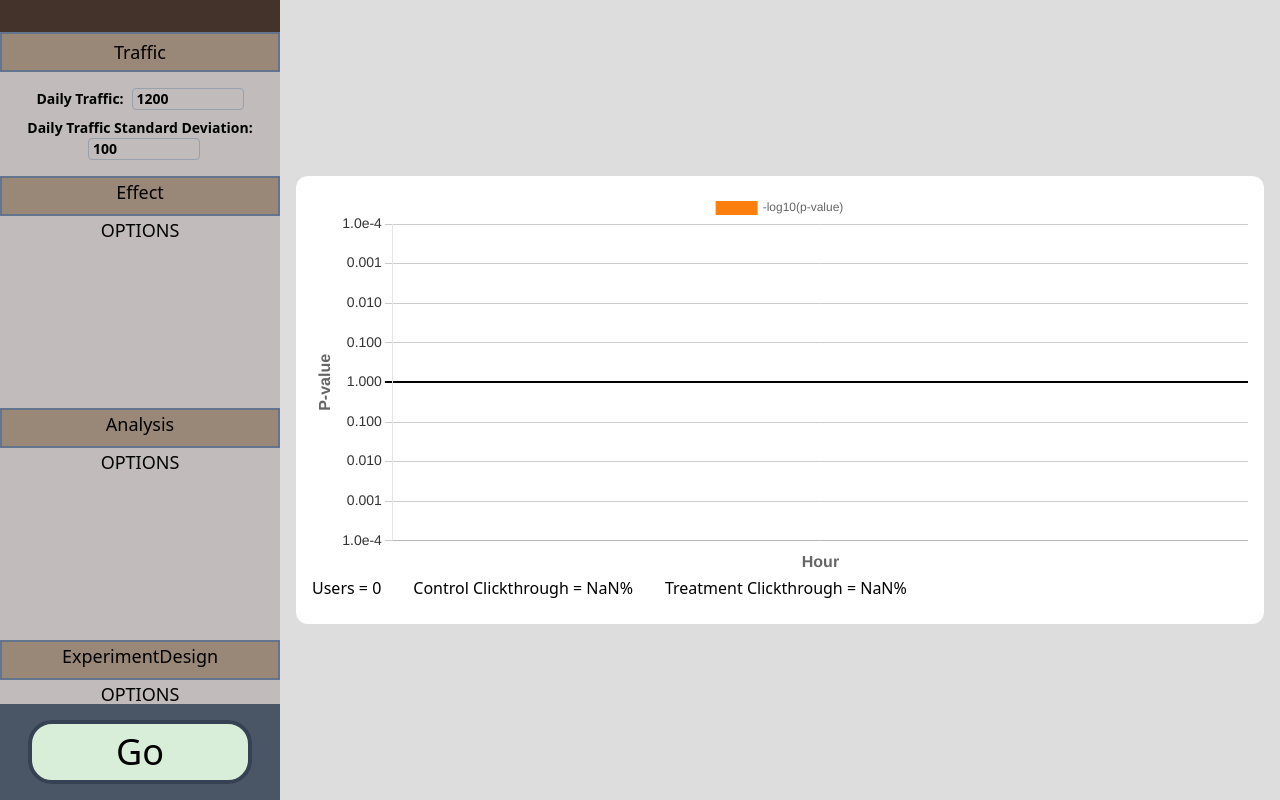
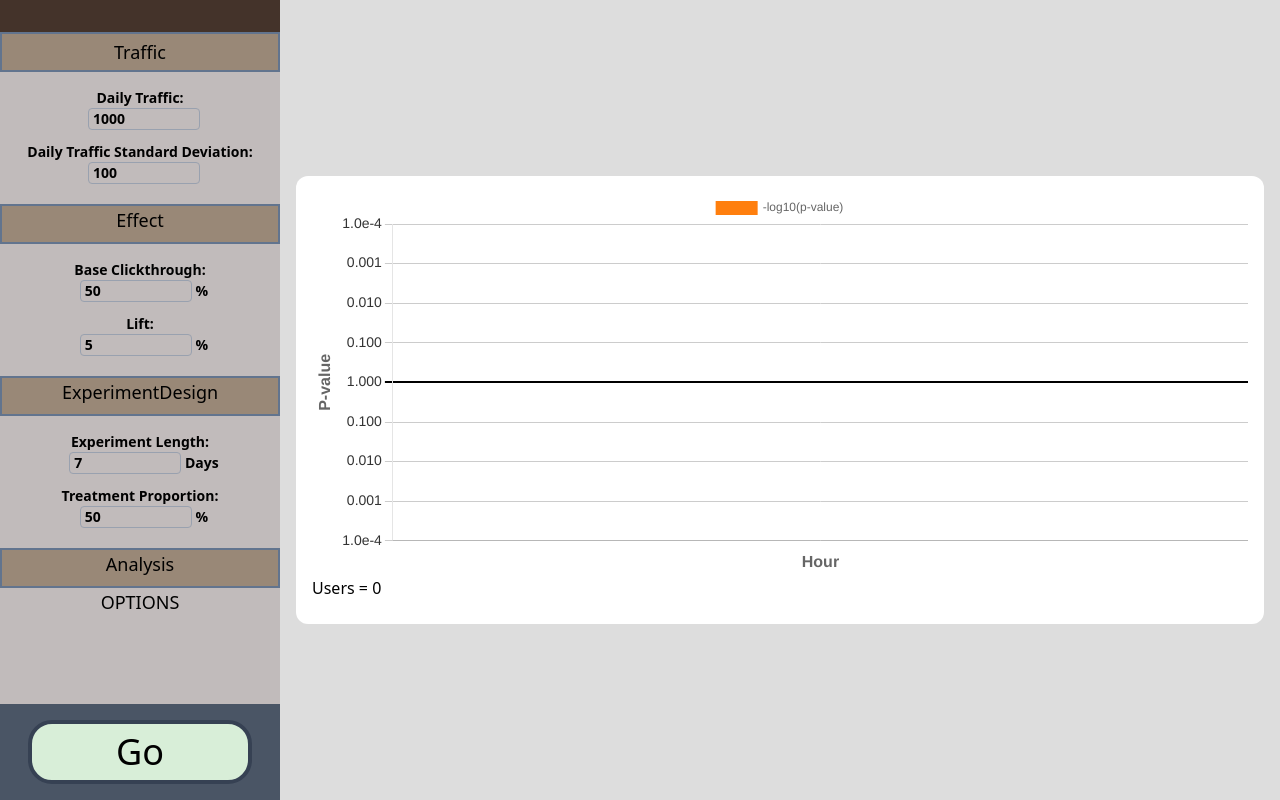
Before and after one commit to HSavich/ab-test-simulation, a React (Vite) app: page / in a window 1280 px wide. Built offline with nearby package versions, Linux system fonts and the light colour scheme.

Commit message:
Added experiment design and effect options

```diff
--- a/src/App.jsx
+++ b/src/App.jsx
@@ -4,11 +4,17 @@ import Sidebar from "./components/Sidebar";
 import ExperimentChart from "./components/ExperimentChart";
 
 const App = () => {
-  const expOptions = useRef({ dau: 1200, dauStd: 100 });
+  const expOptions = useRef({
+    dau: 1000,
+    dauStd: 100,
+    baseCtr: 0.5,
+    lift: 0.05,
+    treatProp: 0.5,
+    expLen: 7 * 24,
+  });
   const chartRef = useRef(null);
 
   const handleGo = () => {
-    console.log("Handling go");
     chartRef.current?.startSimulation();
   };
 
--- a/src/components/EffectOptions.jsx
+++ b/src/components/EffectOptions.jsx
@@ -1,7 +1,20 @@
 import React, { useState } from "react";
 
-const EffectOptions = () => {
+const EffectOptions = ({ expOptions }) => {
   const [open, setOpen] = useState(true);
+
+  const handleBaseCtrChange = (e) => {
+    const value = Math.max(0, parseFloat(e.target.value, 10) || 0);
+    if (expOptions?.current) {
+      expOptions.current.baseCtr = value / 100;
+    }
+  };
+  const handleLiftChange = (e) => {
+    const value = parseFloat(e.target.value, 10) || 0;
+    if (expOptions?.current) {
+      expOptions.current.lift = value / 100;
+    }
+  };
 
   return (
     <>
@@ -11,7 +24,34 @@ const EffectOptions = () => {
       >
         Effect
       </div>
-      {open && <div className="h-48 cursor-pointer bg-[#c1bbbb]">OPTIONS</div>}
+      {open && (
+        <div className="space-y-2 bg-[#c1bbbb] p-4 text-sm">
+          <label className="block font-semibold">
+            Base Clickthrough: <br />
+            <input
+              type="number"
+              min={0}
+              max={100}
+              className="mb-1 ml-2 w-28 rounded border border-gray-400 px-1 text-black"
+              defaultValue={expOptions.current?.baseCtr * 100 ?? 0}
+              onChange={handleBaseCtrChange}
+            />{" "}
+            %
+          </label>
+          <label className="block font-semibold">
+            Lift:
+            <br />
+            <input
+              type="number"
+              min={-100}
+              className="mb-1 ml-2 w-28 rounded border border-gray-400 px-1 text-black"
+              defaultValue={expOptions.current?.lift * 100 ?? 0}
+              onChange={handleLiftChange}
+            />{" "}
+            %
+          </label>
+        </div>
+      )}
     </>
   );
 };
--- a/src/components/ExperimentChart.jsx
+++ b/src/components/ExperimentChart.jsx
@@ -19,11 +19,6 @@ ChartJS.register(
   Tooltip,
   Legend,
 );
-
-const HOURS = 24 * 7;
-const TREATMENT_PROP = 0.5;
-const CONTROL_P = 0.5;
-const TREAT_P = 0.525;
 
 // --- Binomial sampler (exact for small n, normal approx for large n)
 function binomSample(n, p) {
@@ -100,7 +95,7 @@ const ExperimentChart = ({ chartRef, expOptions }) => {
     const step = () => {
       const t = talliesRef.current;
 
-      if (t.hour >= HOURS) {
+      if (t.hour >= expOptions.current.expLen) {
         setRunning(false);
         return;
       }
@@ -115,11 +110,14 @@ const ExperimentChart = ({ chartRef, expOptions }) => {
       //increase the expected daily value of users
       //this does shift the variance of daily users below the user input for low DAU
       //toDo use negative binomial to fix
-      nU = Math.min(Math.max(nU, 0), expOptions.current.dau / 12);
-      const nT = binomSample(nU, TREATMENT_PROP);
+      nU = Math.min(Math.max(nU, 0), Math.floor(expOptions.current.dau / 12));
+      const nT = binomSample(nU, expOptions.current.treatProp);
       const nC = nU - nT;
-      const xC = binomSample(nC, CONTROL_P);
-      const xT = binomSample(nT, TREAT_P);
+      const xC = binomSample(nC, expOptions.current.baseCtr);
+      const xT = binomSample(
+        nT,
+        expOptions.current.baseCtr * (1 + expOptions.current.lift),
+      );
 
       t.xC += xC;
       t.nC += nC;
@@ -133,8 +131,9 @@ const ExperimentChart = ({ chartRef, expOptions }) => {
       setLabels((prev) => [...prev, `${t.hour}`]);
       setNeglogp((prev) => [...prev, y]);
 
-      // schedule next tick: 4/s (250ms) through hour 48, then 10/s (100ms)
-      const nextDelay = t.hour < 48 ? 250 : 100;
+      // schedule next tick: 4/s (250ms) through hour 24, then 8/s through hour 48,
+      // then 10/s (100ms)
+      const nextDelay = t.hour > 48 ? 100 : t.hour > 24 ? 175 : 250;
       intervalRef.current = setTimeout(step, nextDelay);
     };
 
@@ -229,22 +228,36 @@ const ExperimentChart = ({ chartRef, expOptions }) => {
     },
   };
 
+  const nT = talliesRef.current.nT;
+  const nC = talliesRef.current.nC;
+  const xT = talliesRef.current.xT;
+  const xC = talliesRef.current.xC;
+  const nU = nT + nC;
+  const pc_hat = xC / nC;
+  const pt_hat = xT / nT;
+  const lift_hat = pt_hat / pc_hat - 1;
+  const [_, p] = signedPvalWelchProportions({ xC, nC, xT, nT });
+
   return (
     <div className="h-full w-full rounded-xl bg-white p-4">
       <div className="h-[calc(100%-2rem)]">
         <Line data={data} options={options} />
       </div>
+      <a className="mr-8">Users = {nU}</a>
+      {nU > 0 && (
+        <>
           <a className="mr-8">
-        Users = {talliesRef.current.nT + talliesRef.current.nC}
+            Control Clickthrough = {(pc_hat * 100).toFixed(2)}%
           </a>
           <a className="mr-8">
-        Control Clickthrough ={" "}
-        {((talliesRef.current.xC / talliesRef.current.nC) * 100).toFixed(2)}%
+            Treatment Clickthrough = {(pt_hat * 100).toFixed(2)}%
           </a>
+          <a className="mr-8">Lift Estimate = {(lift_hat * 100).toFixed(2)}%</a>
           <a className="mr-8">
-        Treatment Clickthrough ={" "}
-        {((talliesRef.current.xT / talliesRef.current.nT) * 100).toFixed(2)}%
+            P-value = {p < 0.001 ? p.toExponential(1) : p.toFixed(3)}
           </a>
+        </>
+      )}
     </div>
   );
 };
--- a/src/components/ExperimentDesignOptions.jsx
+++ b/src/components/ExperimentDesignOptions.jsx
@@ -1,7 +1,26 @@
 import React, { useState } from "react";
 
-const ExperimentDesignOptions = () => {
+const ExperimentDesignOptions = ({ expOptions }) => {
   const [open, setOpen] = useState(true);
+
+  const handleTreatPropChange = (e) => {
+    const treatProp = Math.min(
+      Math.max(0, parseFloat(e.target.value, 10) || 0) / 100,
+      1,
+    );
+    if (expOptions?.current) {
+      expOptions.current.treatProp = treatProp;
+    }
+  };
+  const handleExpLenChange = (e) => {
+    const expLenHours = Math.max(
+      Math.round(parseFloat(e.target.value, 10) || 0) * 24,
+      1,
+    );
+    if (expOptions?.current) {
+      expOptions.current.expLen = expLenHours;
+    }
+  };
 
   return (
     <>
@@ -11,7 +30,34 @@ const ExperimentDesignOptions = () => {
       >
         ExperimentDesign
       </div>
-      {open && <div className="h-48 cursor-pointer bg-[#c1bbbb]">OPTIONS</div>}
+      {open && (
+        <div className="space-y-2 bg-[#c1bbbb] p-4 text-sm">
+          <label className="block font-semibold">
+            Experiment Length: <br />
+            <input
+              type="number"
+              min={1}
+              className="mb-1 ml-2 w-28 rounded border border-gray-400 px-1 text-black"
+              defaultValue={expOptions.current?.expLen / 24 ?? 0}
+              onChange={handleExpLenChange}
+            />{" "}
+            Days
+          </label>
+          <label className="block font-semibold">
+            Treatment Proportion:
+            <br />
+            <input
+              type="number"
+              min={0}
+              max={100}
+              className="mb-1 ml-2 w-28 rounded border border-gray-400 px-1 text-black"
+              defaultValue={expOptions.current?.treatProp * 100 ?? 0}
+              onChange={handleTreatPropChange}
+            />{" "}
+            %
+          </label>
+        </div>
+      )}
     </>
   );
 };
--- a/src/components/Sidebar.jsx
+++ b/src/components/Sidebar.jsx
@@ -8,10 +8,10 @@ const Sidebar = ({ onGo, expOptions, setExpOptions }) => {
   return (
     <div className="relative flex h-screen w-70 flex-col bg-yellow-800 text-center text-4xl text-white">
       <div className="flex-1 overflow-y-auto bg-[#44332a] pt-8 text-lg text-black">
-        <TrafficOptions expOptions={expOptions} setExpOptions={setExpOptions} />
-        <EffectOptions />
+        <TrafficOptions expOptions={expOptions} />
+        <EffectOptions expOptions={expOptions} />
+        <ExperimentDesignOptions expOptions={expOptions} />
         <AnalysisOptions />
-        <ExperimentDesignOptions />
       </div>
       <div className="flex h-24 w-full items-center justify-center bg-gray-600">
         <button
--- a/src/components/TrafficOptions.jsx
+++ b/src/components/TrafficOptions.jsx
@@ -4,15 +4,15 @@ const TrafficOptions = ({ expOptions }) => {
   const [open, setOpen] = useState(true);
 
   const handleDauChange = (e) => {
-    const value = Math.max(0, parseInt(e.target.value, 10) || 0);
+    const value = Math.max(0, parseFloat(e.target.value, 10) || 0);
     if (expOptions?.current) {
-      expOptions.current.dau = value; // write to the ref-backed object
+      expOptions.current.dau = value;
     }
   };
   const handleDauStdChange = (e) => {
-    const value = Math.max(0, parseInt(e.target.value, 10) || 0);
+    const value = Math.max(0, parseFloat(e.target.value, 10) || 0);
     if (expOptions?.current) {
-      expOptions.current.dauStd = value; // write to the ref-backed object
+      expOptions.current.dauStd = value;
     }
   };
 
@@ -28,20 +28,22 @@ const TrafficOptions = ({ expOptions }) => {
         <div className="space-y-2 bg-[#c1bbbb] p-4 text-sm">
           <label className="block font-semibold">
             Daily Traffic:
+            <br />
             <input
               type="number"
               min={0}
-              className="ml-2 w-28 rounded border border-gray-400 px-1 text-black"
+              className="mb-1 ml-2 w-28 rounded border border-gray-400 px-1 text-black"
               defaultValue={expOptions.current?.dau ?? 0}
               onChange={handleDauChange}
             />
           </label>
           <label className="block font-semibold">
             Daily Traffic Standard Deviation:
+            <br />
             <input
               type="number"
               min={0}
-              className="ml-2 w-28 rounded border border-gray-400 px-1 text-black"
+              className="mb-1 ml-2 w-28 rounded border border-gray-400 px-1 text-black"
               defaultValue={expOptions.current?.dauStd ?? 0}
               onChange={handleDauStdChange}
             />
```
Lines whose indentation alone changed are shown as unchanged.
